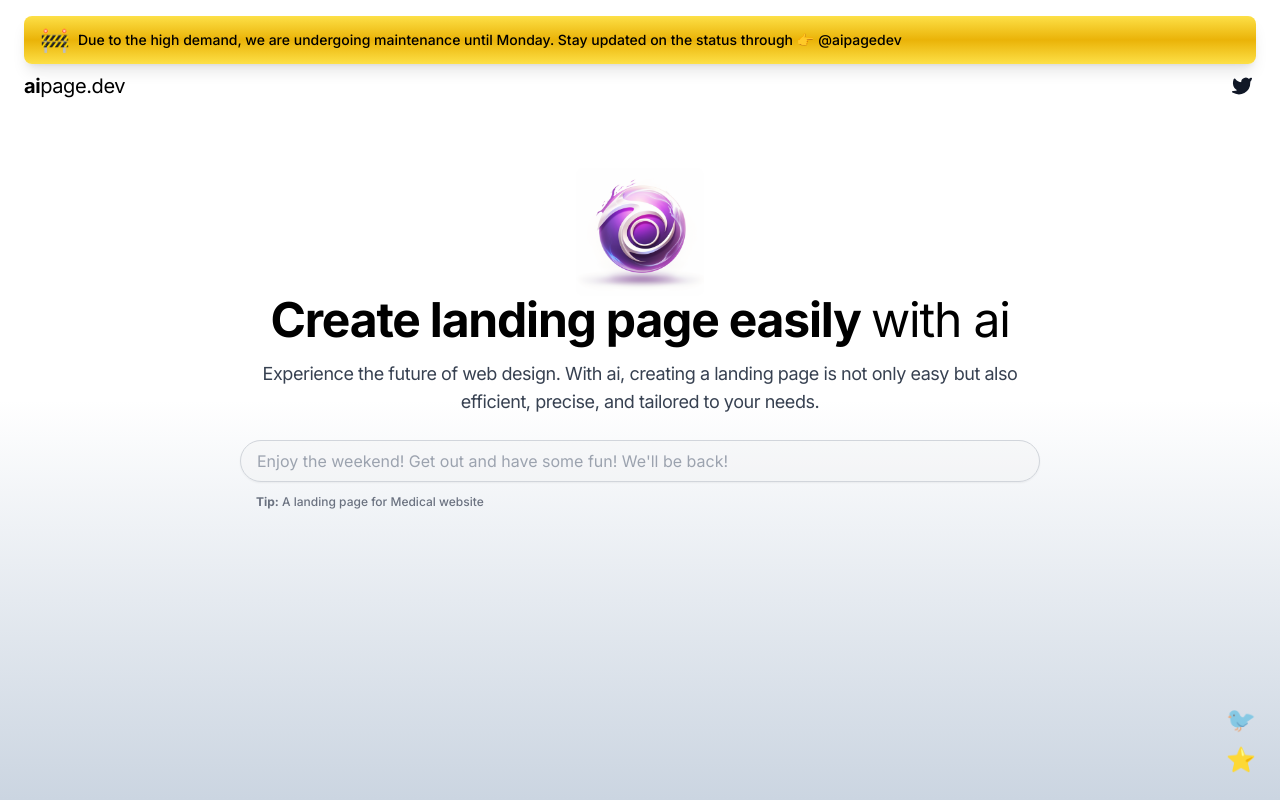
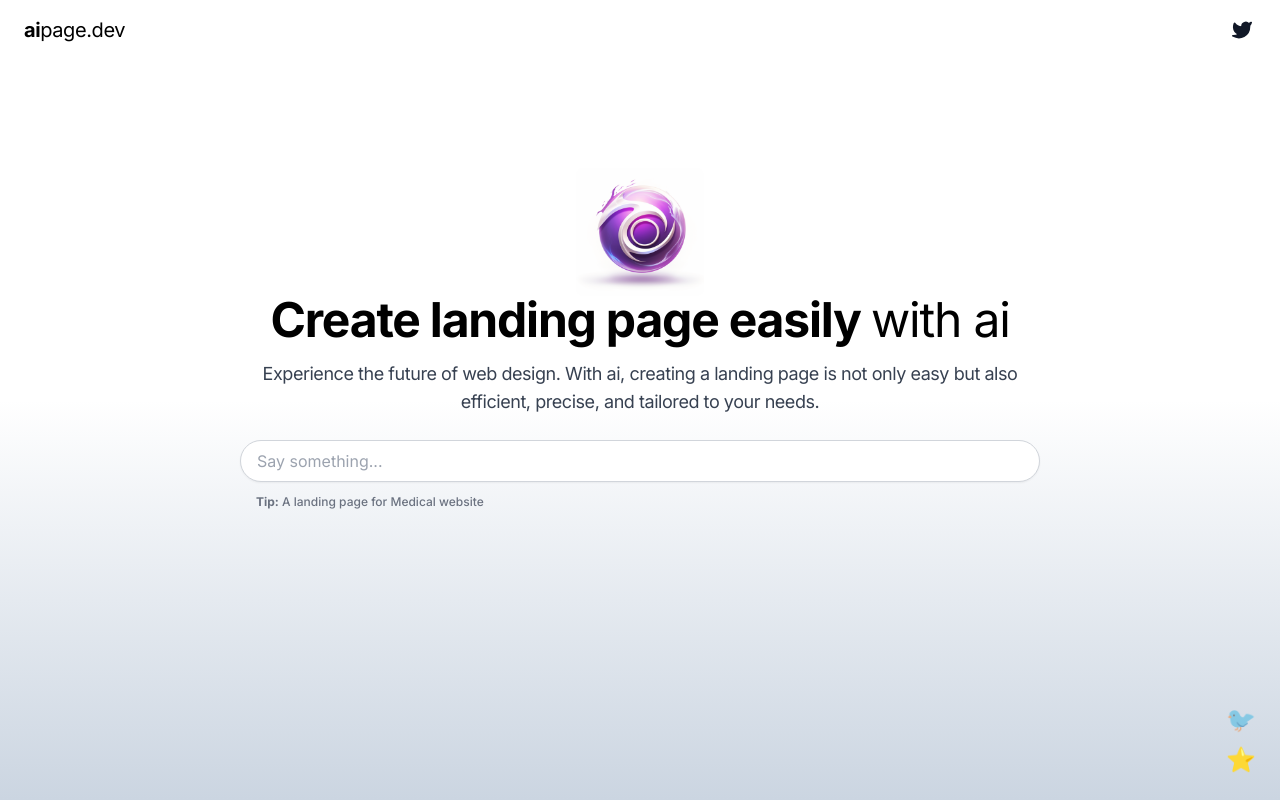
Before and after one commit to zinedkaloc/aipage.dev, a Next.js app: page / in a window 1280 px wide. Built offline with nearby package versions, Linux system fonts and the light colour scheme; no server answers.

Commit message:
Update all the services up and running

```diff
--- a/app/page.tsx
+++ b/app/page.tsx
@@ -195,23 +195,6 @@ export default function Chat() {
   return (
     <div className="flex flex-col w-full min-h-screen bg-gradient-to-b from-white via-white to-slate-300 mx-auto px-4 md:px-16 lg:px-24 overflow-hidden items-center pt-24 md:pt-36">
       <header className="w-full px-6 py-4 absolute top-0">
-        <div
-          className="bg-gradient-to-b from-yellow-300 via-yellow-500 to-yellow-300
-         flex items-center justify-between px-4 py-2 rounded-lg shadow-lg mb-2"
-        >
-          <div className="flex items-center">
-            <div className=" mr-2">
-              <span className="text-2xl font-bold">🚧</span>
-            </div>
-            <div className="text-sm font-medium">
-              Due to the high demand, we are undergoing maintenance until
-              Monday. Stay updated on the status through 👉
-              <a href="https://twitter.com/aipagedev" className="ml-1">
-                @aipagedev
-              </a>
-            </div>
-          </div>
-        </div>
         <div className="flex justify-between items-center">
           <div className="flex items-center tracking-tight">
             <strong className="font-bold text-xl">ai</strong>
@@ -307,13 +290,9 @@ export default function Chat() {
             }`}
             value={input}
             // update placeholder when the GPT is typing
-            placeholder={
-              isLoading
-                ? "Generating... "
-                : "Enjoy the weekend! Get out and have some fun! We'll be back!"
-            }
+            placeholder={isLoading ? "Generating... " : "Say something..."}
             onChange={handleInputChange}
-            disabled={!isLoading}
+            disabled={isLoading}
           />
           {isLoading ? null : (
             <p className="text-xs ml-4 font-medium text-gray-500">
```
